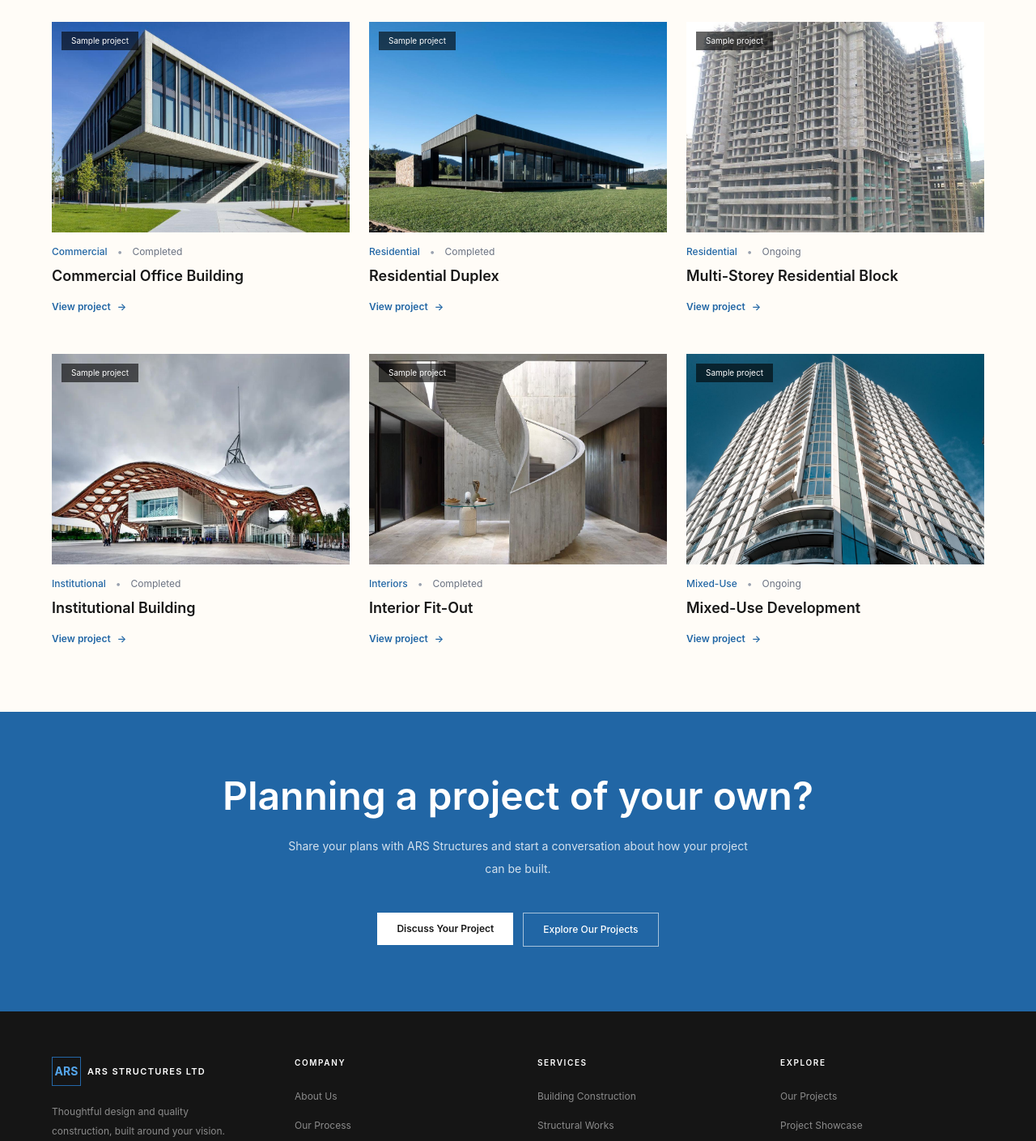
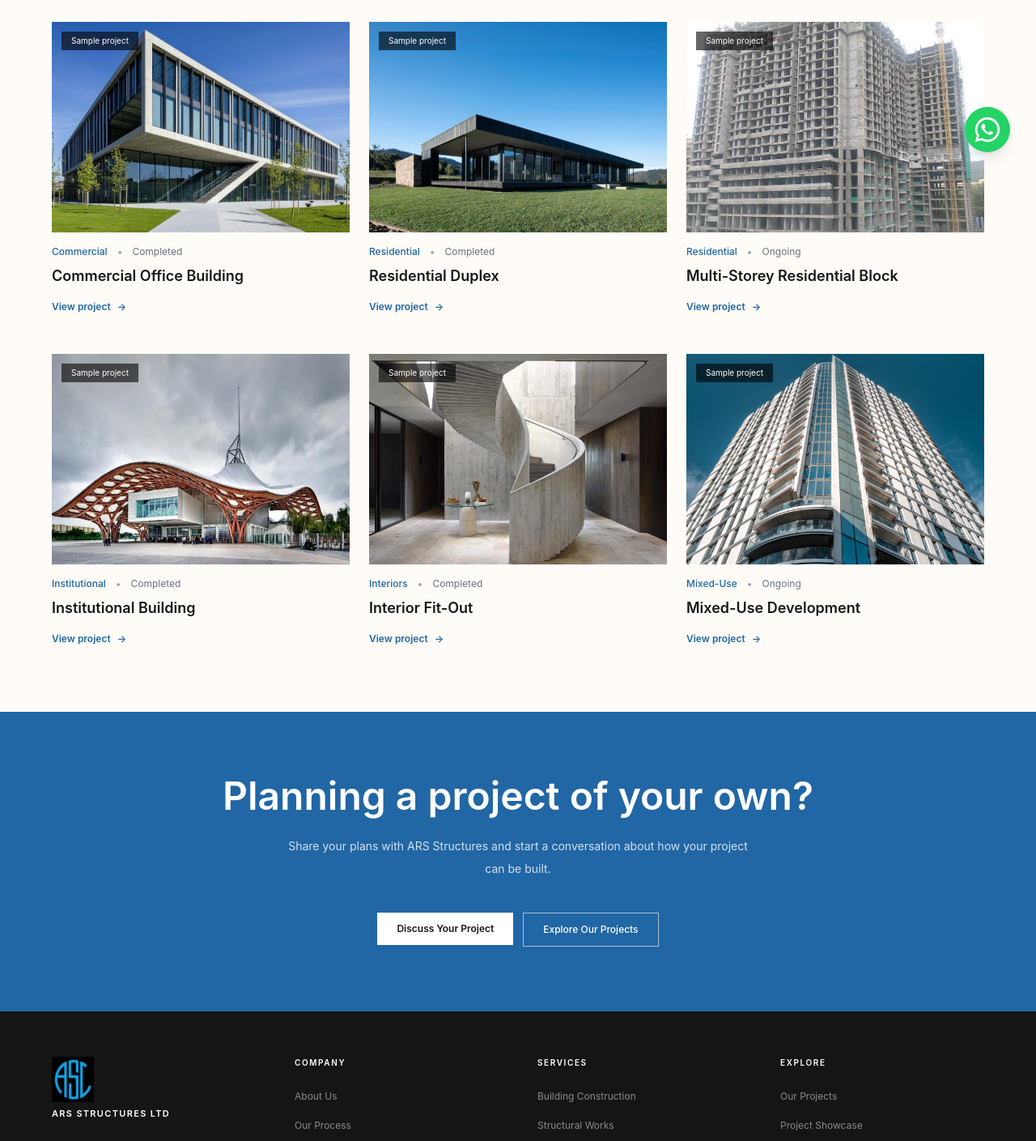
Before and after one commit to AHDAM0909/ARS_structure, a React app: page /projects in a window 1280 px wide. Shown: the part 580-1989 px from the top of the page at 81% size. Built offline with nearby package versions, Linux system fonts and the light colour scheme; the HTML template or start-up script is replaced by a standard one.

Commit message:
Add floating WhatsApp chat button

```diff
--- a/src/App.jsx
+++ b/src/App.jsx
@@ -5,7 +5,7 @@ import AboutPage from "./pages/AboutPage";
 import ServicesPage from "./pages/ServicesPage";
 import ProjectsPage from "./pages/ProjectsPage";
 import ContactPage from "./pages/ContactPage";
-
+import WhatsAppButton from "./components/WhatsAppButton";
 function App() {
   return (
     <BrowserRouter>
@@ -29,6 +29,7 @@ function App() {
           element={<ContactPage />}
         />
       </Routes>
+      <WhatsAppButton />
     </BrowserRouter>
   );
 }
--- a/src/components/Footer.jsx
+++ b/src/components/Footer.jsx
@@ -50,14 +50,19 @@ const Footer = () => {
 
           {/* Brand and social links */}
           <div className="col-span-2 md:col-span-1">
-            <a
+            {/* <a
               href="#home"
               aria-label="ARS Structures home"
               className="inline-flex items-center gap-2"
-            >
-              <span className="flex h-9 w-9 items-center justify-center border border-[#2467A8] text-sm font-bold text-[#55A5EA]">
-                ARS
-              </span>
+            > */}{/* Company Logo */}
+<a href="/" className="inline-block">
+  <img
+    src="/images/asclogo.jpeg"
+    alt="ARS Structures Ltd Logo"
+    className="h-12 w-auto object-contain md:h-14"
+  />
+
+
 
               <span className="text-[11px] font-semibold tracking-[0.12em]">
                 ARS STRUCTURES LTD
--- /dev/null
+++ b/src/components/WhatsAppButton.jsx
@@ -0,0 +1,47 @@
+import React from 'react'
+import { motion } from "motion/react";
+const WhatsappButton = () => {
+
+    const phoneNumber = "2347012682225";
+
+  const message =
+    "Hello ARS STRUCTURES LTD, I visited your website and would like to make an enquiry about your construction services.";
+
+  const whatsappLink = `https://wa.me/${phoneNumber}?text=${encodeURIComponent(
+    message
+  )}`;
+
+  return (
+    <motion.a
+      href={whatsappLink}
+      target="_blank"
+      rel="noopener noreferrer"
+      aria-label="Chat with ARS Structures on WhatsApp"
+      initial={{ opacity: 0, scale: 0.5 }}
+      animate={{ opacity: 1, scale: 1 }}
+      whileHover={{ scale: 1.1 }}
+      whileTap={{ scale: 0.95 }}
+      transition={{ duration: 0.4 }}
+      className="group fixed bottom-6 right-6 z-50 flex h-14 w-14 items-center justify-center rounded-full bg-[#25D366] text-white shadow-lg md:bottom-8 md:right-8"
+    >
+      {/* WhatsApp Icon */}
+      <svg
+        xmlns="http://www.w3.org/2000/svg"
+        viewBox="0 0 32 32"
+        fill="currentColor"
+        className="h-8 w-8"
+        aria-hidden="true"
+      >
+        <path d="M16 .8A15.2 15.2 0 0 0 2.9 23.7L.8 31.2l7.7-2A15.2 15.2 0 1 0 16 .8Zm0 27.6a12.3 12.3 0 0 1-6.3-1.7l-.5-.3-4.6 1.2 1.2-4.5-.3-.5a12.4 12.4 0 1 1 10.5 5.8Zm6.8-9.3c-.4-.2-2.2-1.1-2.6-1.2-.3-.1-.6-.2-.8.2-.3.4-1 1.2-1.2 1.4-.2.2-.4.3-.8.1-.4-.2-1.6-.6-3-1.9-1.1-1-1.9-2.2-2.1-2.6-.2-.4 0-.6.2-.8l.6-.7c.2-.2.3-.4.4-.6.1-.2 0-.5 0-.7l-1.2-2.9c-.3-.7-.6-.6-.8-.6h-.7c-.3 0-.7.1-1 .5-.4.4-1.3 1.3-1.3 3.1s1.3 3.6 1.5 3.9c.2.2 2.5 3.8 6 5.3.8.4 1.4.6 1.9.7.8.3 1.6.2 2.2.1.7-.1 2.2-.9 2.5-1.8.3-.9.3-1.7.2-1.8-.1-.2-.3-.3-.7-.5Z" />
+      </svg>
+
+      {/* Hover Tooltip */}
+      <span className="pointer-events-none absolute right-16 hidden whitespace-nowrap rounded-md bg-[#171717] px-4 py-2 text-xs font-medium text-white opacity-0 shadow-md transition-opacity duration-300 group-hover:opacity-100 md:block">
+        Chat with us on WhatsApp
+      </span>
+    </motion.a>
+  );
+
+}
+
+export default WhatsappButton
```
